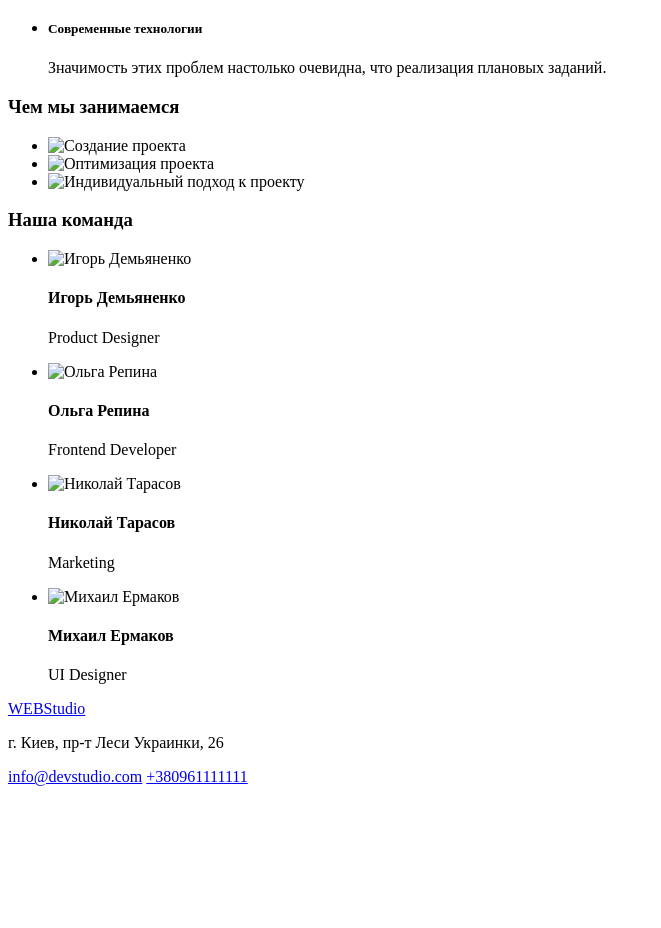
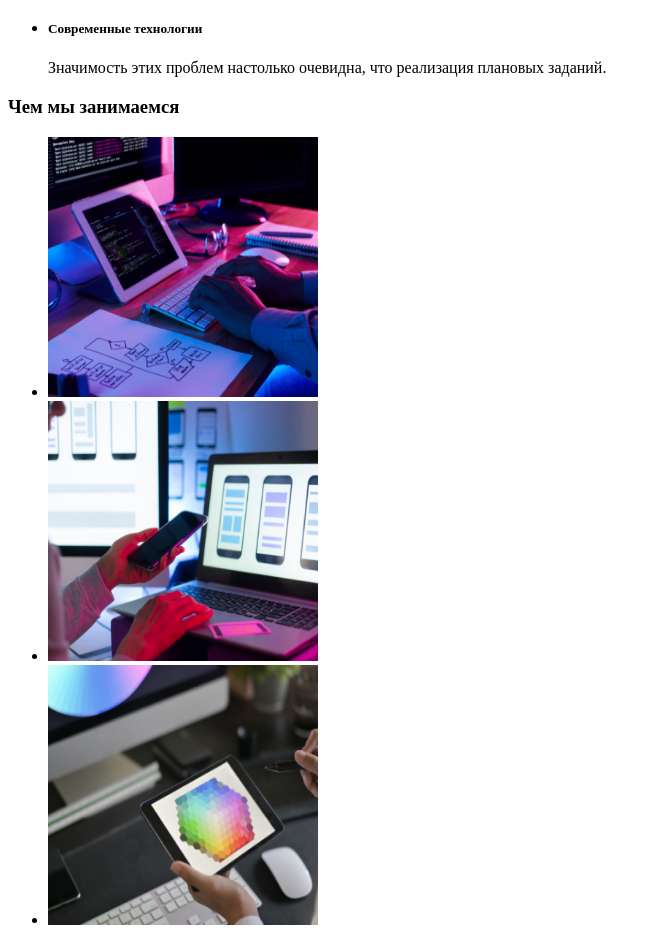
Before and after one commit to Pidlis2/goit-markup-hw-011, a plain HTML site: page index.html in a window 1280 px wide. Shown: the part 462-1390 px from the top of the page, without its empty margins (0-661 px from the left). Before the commit the page ends 1256 px from the top, so only its background shows below. Drawn offline with Linux system fonts and the light colour scheme; the site is published under a folder, as on GitHub Pages, so addresses that start at the root find nothing.

Commit message:
Update index.html

```diff
--- a/index.html
+++ b/index.html
@@ -60,9 +60,9 @@
       Чем мы занимаемся
     </h3>
     <ul>
-      <li><img width="270" height="260" src="/images/our_work/img.jpg" alt="Создание проекта"></li>
-      <li><img width="270" height="260" src="/images/our_work/img1.jpg" alt="Оптимизация проекта"></li>
-      <li><img width="270" height="260" src="/images/our_work/img2.jpg" alt="Индивидуальный подход к проекту"></li>
+      <li><img width="270" height="260" src="images/our_work/img.jpg" alt="Создание проекта"></li>
+      <li><img width="270" height="260" src="images/our_work/img1.jpg" alt="Оптимизация проекта"></li>
+      <li><img width="270" height="260" src="images/our_work/img2.jpg" alt="Индивидуальный подход к проекту"></li>
     </ul>
   </section>
 
@@ -74,7 +74,7 @@
     </h3>
     <ul>
       <li>
-        <img width="270" height="260" src="/images/team/img.jpg" alt="Игорь Демьяненко">
+        <img width="270" height="260" src="images/team/img.jpg" alt="Игорь Демьяненко">
         <p>
         <h4>Игорь Демьяненко</h4>
         </p>
@@ -82,7 +82,7 @@
         </img>
       </li>
       <li>
-        <img width="270" height="260" src="/images/team/img1.jpg" alt="Ольга Репина">
+        <img width="270" height="260" src="images/team/img1.jpg" alt="Ольга Репина">
         <p>
         <h4>Ольга Репина</h4>
         </p>
@@ -90,7 +90,7 @@
         </img>
       </li>
       <li>
-        <img width="270" height="260" src="/images/team/img2.jpg" alt="Николай Тарасов">
+        <img width="270" height="260" src="images/team/img2.jpg" alt="Николай Тарасов">
         <p>
         <h4>Николай Тарасов</h4>
         </p>
@@ -98,7 +98,7 @@
         </img>
       </li>
       <li>
-        <img width="270" height="260" src="/images/team/img3.jpg" alt="Михаил Ермаков">
+        <img width="270" height="260" src="images/team/img3.jpg" alt="Михаил Ермаков">
         <p>
         <h4>Михаил Ермаков</h4>
         </p>
```
